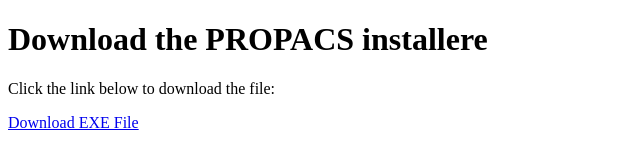
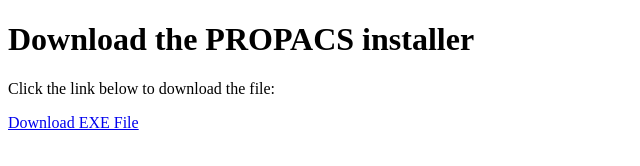
Before and after one commit to proxraymp/files, a plain HTML site: page index.html in a window 1280 px wide. Shown: the full height of the page, 0-640 px from the left. Drawn offline with Linux system fonts and the light colour scheme.

Commit message:
Update index.html

```diff
--- a/index.html
+++ b/index.html
@@ -6,7 +6,7 @@
 
 </head>
 <body>
-    <h1>Download the PROPACS installere</h1>
+    <h1>Download the PROPACS installer</h1>
     <p>Click the link below to download the file:</p>
     <a href="PROPACS.exe" download>Download EXE File</a>
 </body>
```
